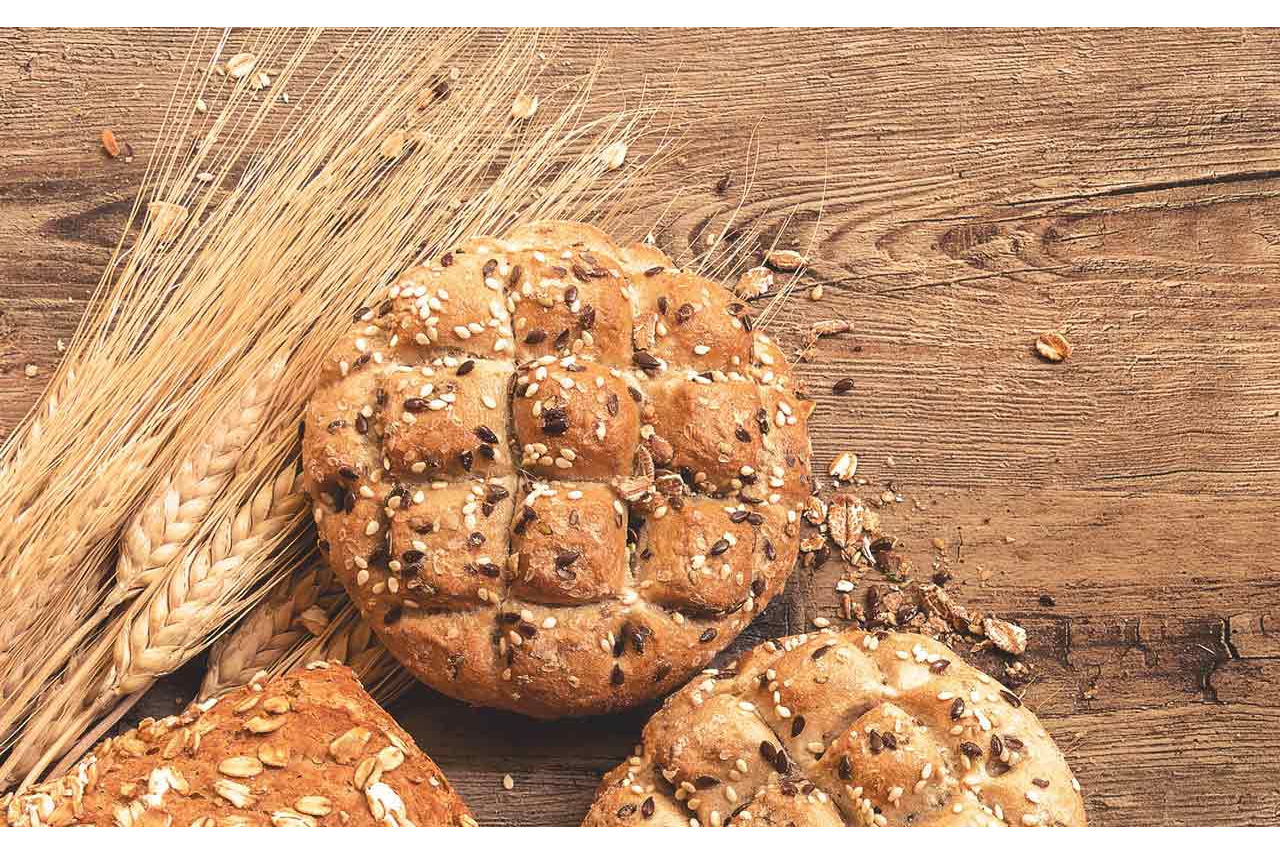
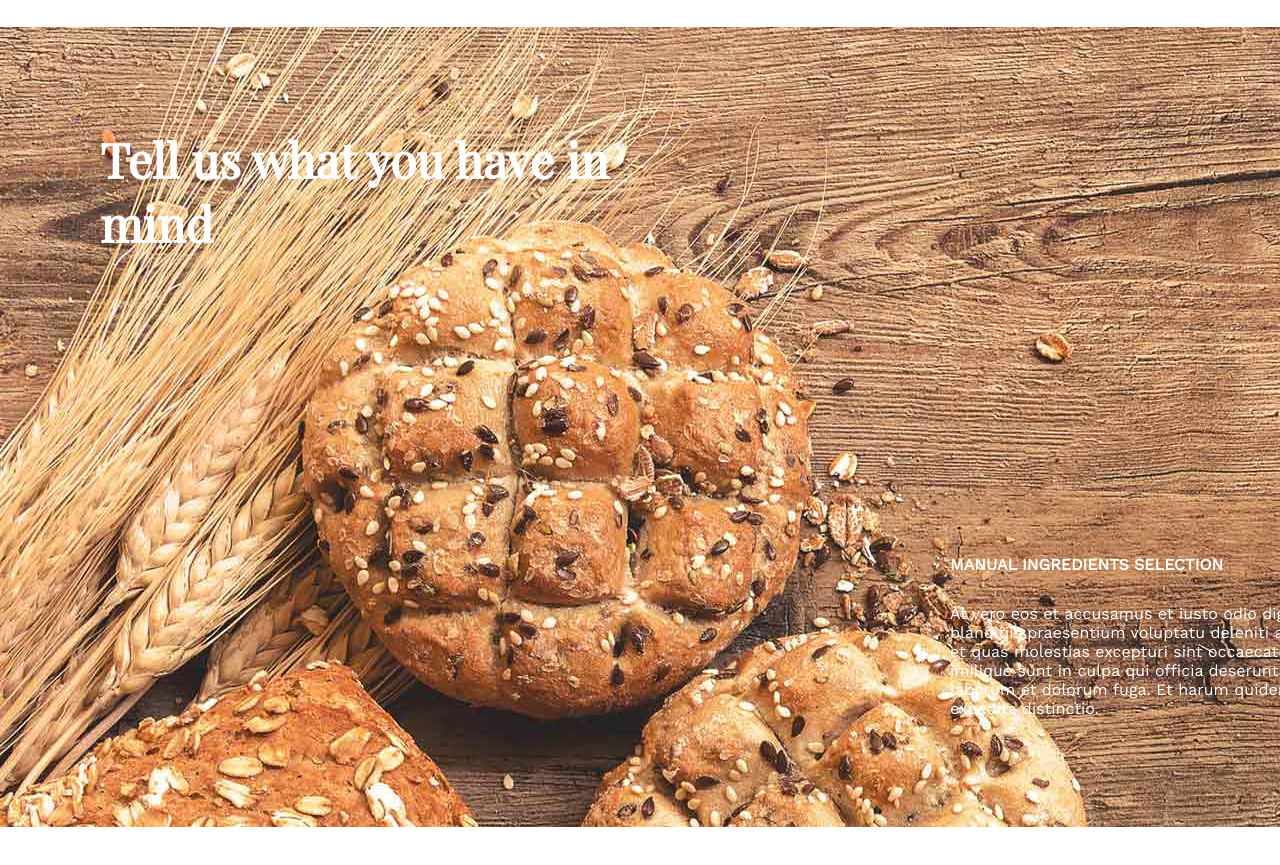
Before and after one commit to EnricoNapolitano/2023-01-31-esame_midterm, a Vue app in the folder proj-html-vuejs/: page / in a window 1280 px wide. Shown: the part 2980-3845 px from the top of the page. Built offline with nearby package versions, Linux system fonts and the light colour scheme.

Commit message:
updated data's structure with infoA datas

```diff
--- a/proj-html-vuejs/src/assets/data/index.js
+++ b/proj-html-vuejs/src/assets/data/index.js
@@ -73,6 +73,12 @@ const data = {
     shopping_paragraph: 'Sed ut perspiciatis unde omnis iste natus error sit voluptatem accusantium doloremque laudantium, totam rem aperiam, eaque ipsa quae ab illo inventore veritatis et quasi architecto beatae vitae dicta sunt explicabo.',
     shopping_button: 'Shop All Products',
 
+    // info A section
+    infoA_title: 'Tell us what you have in mind',
+    infoA_num: '01',
+    infoA_subtitle: 'MANUAL INGREDIENTS SELECTION',
+    infoA_paragraph: 'At vero eos et accusamus et iusto odio dignissimos ducimus qui blanditiis praesentium voluptatu deleniti atque corrupti quos dolores et quas molestias excepturi sint occaecati cupiditate non provident, imilique sunt in culpa qui officia deserunt mollitia animi, id est laborum et dolorum fuga. Et harum quidem rerum facilis est et expedita distinctio.',
+
     //delivery section
     delivery_label: 'TRY OUR SEASONAL PRODUCTS',
     delivery_title: 'Order for pick-up or delivery to your home',
```
